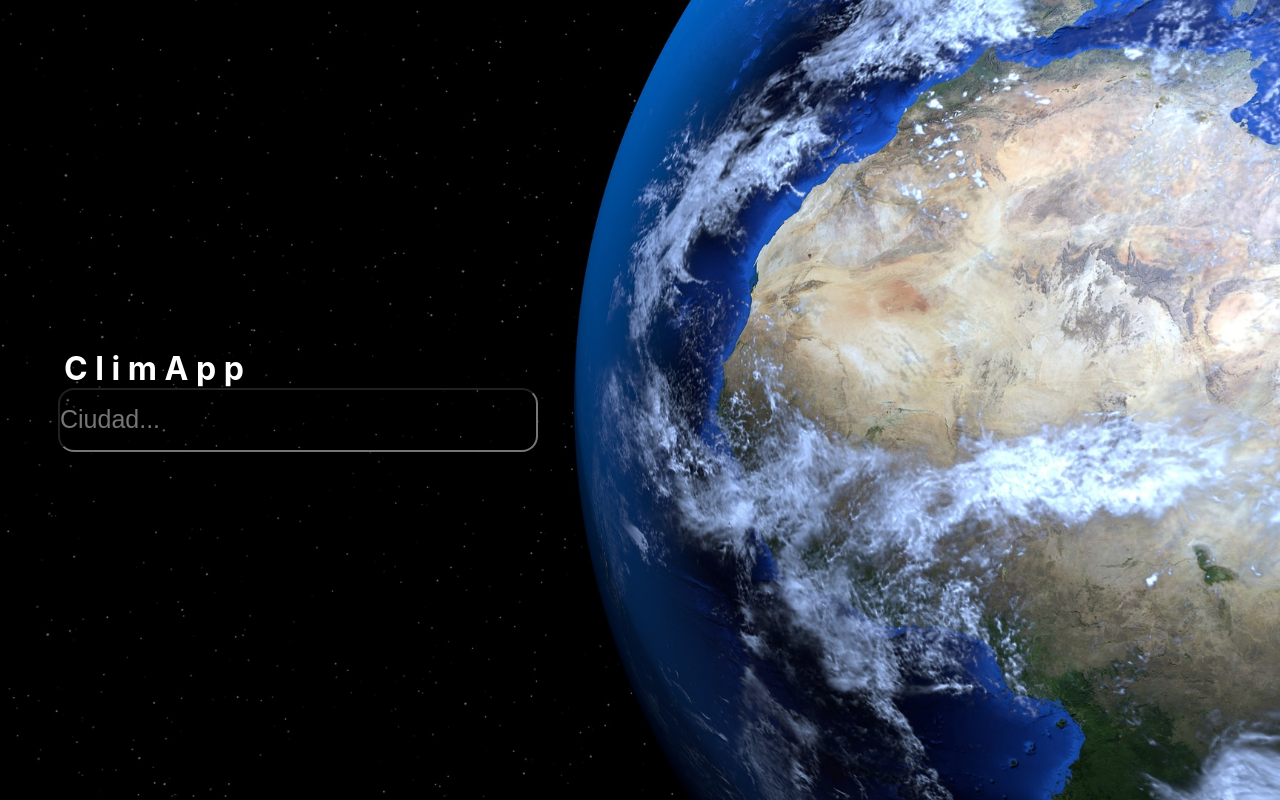
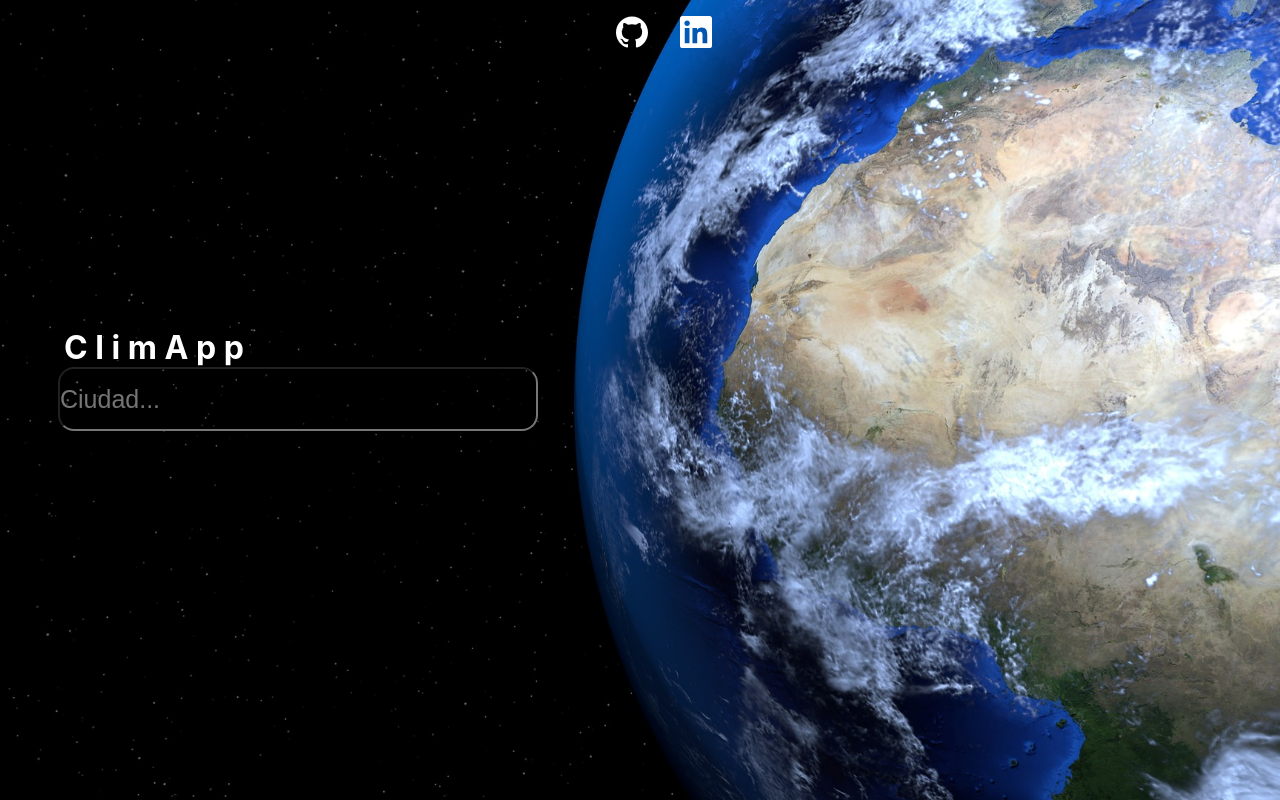
Before and after one commit to JotaPeForty/ClimApp, a React (Create React App) app: page / in a window 1280 px wide. Built offline with nearby package versions, Linux system fonts and the light colour scheme.

Commit message:
agregado de redes

```diff
--- a/src/Components/CardInfo.jsx
+++ b/src/Components/CardInfo.jsx
@@ -9,13 +9,11 @@ const CardInfo = ({ name, actual, img, description, max, min, pressure, humidity
           <h1>{name}</h1>
         </div>
         <div className="descrip">
-          <h1>{description}</h1>
           <img
             src={`http://openweathermap.org/img/wn/${img}@2x.png`}
-            width="150"
-            height="150"
             alt="icon"
           />
+          <h1>{description}</h1>
         </div>
         <div className="temp">
           <div className="actual">
--- a/src/Components/Home.jsx
+++ b/src/Components/Home.jsx
@@ -3,6 +3,8 @@ import { useSelector } from "react-redux";
 import SearchBar from "./SearchBar";
 import SearchBar2 from "./SearchBar2";
 import CardInfo from "./CardInfo";
+import NavBar from "./NavBar";
+
 import "../Sass/Home.scss";
 
 const Home = () => {
@@ -26,15 +28,22 @@ const Home = () => {
 
   return (
     <div className={clima}>
+    <NavBar className="navbar"/>
       <div>
-        <div className="title">
+        {data.length === 0 ? (
+          <>
+          <div className="title">
           <h1>C l i m A p p</h1>
         </div>
-        {data.length === 0 ? (
           <div>
             <SearchBar className="bar" />
           </div>
+          </>
         ) : (
+          <>
+          <div className="title2">
+          <h1>C l i m A p p</h1>
+        </div>
           <div>
             <SearchBar2 className="bar2" />
             <CardInfo
@@ -48,6 +57,7 @@ const Home = () => {
               humidity={data.main.humidity}
             />
           </div>
+          </>
         )}
       </div>
     </div>
--- /dev/null
+++ b/src/Components/NavBar.jsx
@@ -0,0 +1,30 @@
+import React from "react";
+import { SiLinkedin, SiGithub } from "react-icons/si";
+import "../Sass/NavBar.scss";
+
+const NavBar = () => {
+  return (
+    <div>
+      <div className="icons">
+        <a
+          href="https://github.com/JotaPeForty/ClimApp"
+          className="icon"
+          target="_blank"
+          rel="noreferrer"
+        >
+          <SiGithub />
+        </a>
+        <a
+          href="https://www.linkedin.com/in/juan-pablo-benavente-dev/"
+          className="icon"
+          target="_blank"
+          rel="noreferrer"
+        >
+          <SiLinkedin />
+        </a>
+      </div>
+    </div>
+  );
+};
+
+export default NavBar;
--- a/src/Sass/CardInfo.scss
+++ b/src/Sass/CardInfo.scss
@@ -7,6 +7,7 @@
     @media screen and (max-width: 500px) {
         padding: 0rem 5rem 2rem;
     }
+
     @media screen and (max-width: 375px) {
         padding: 0rem 5rem 2rem;
     }
@@ -14,6 +15,15 @@
     h1 {
         font-size: 3rem;
         margin: 0;
+
+        @media screen and (max-width: 500px) {
+            font-size: 2rem;
+        }
+
+        @media screen and (max-width: 375px) {
+            font-size: 2rem;
+        }
+
     }
 
     .div {
@@ -22,6 +32,7 @@
         justify-content: space-between;
         align-items: center;
         padding: 0;
+        margin-bottom: 1rem;
 
         @media screen and (max-width: 500px) {
             justify-content: center
@@ -38,10 +49,44 @@
         display: flex;
         align-items: center;
 
+        img {
+            height: 12rem;
+            width: 12rem;
+
+            @media screen and (max-width: 500px) {
+                height: 8rem;
+                width: 8rem;
+            }
+
+            @media screen and (max-width: 375px) {
+                height: 8rem;
+                width: 8rem;
+            }
+        }
+
         h1 {
-            font-size: 3rem;
+            font-size: 2.5rem;
             margin: 0;
+
+
+            @media screen and (max-width: 500px) {
+                font-size: 2rem;
+            }
+
+            @media screen and (max-width: 375px) {
+                font-size: 2rem;
+            }
+
         }
+
+        @media screen and (max-width: 500px) {
+            flex-direction: column;
+        }
+
+        @media screen and (max-width: 375px) {
+            flex-direction: column;
+        }
+
     }
 
     .temp {
@@ -56,6 +101,16 @@
             h1 {
                 font-size: 4rem;
                 margin: 0;
+
+
+                @media screen and (max-width: 500px) {
+                    font-size: 2.5rem;
+                }
+
+                @media screen and (max-width: 375px) {
+                    font-size: 2.5rem;
+                }
+
             }
 
             @media screen and (max-width: 500px) {
@@ -68,17 +123,6 @@
 
         }
 
-        .st {
-            padding: 0;
-            padding-left: 5rem;
-            padding-bottom: 2rem;
-            margin: 0;
-
-            h1 {
-                font-size: 3rem;
-                margin: 0;
-            }
-        }
     }
 
     .divm {
@@ -93,13 +137,13 @@
 
         @media screen and (max-width: 500px) {
             flex-direction: column;
-            padding: 0.7rem 4rem;
+            padding: 1rem 4rem;
             text-align: center;
         }
 
         @media screen and (max-width: 375px) {
             flex-direction: column;
-            padding: 0.7rem 4rem;
+            padding: 1rem 4rem;
             text-align: center;
         }
 
--- a/src/Sass/Home.scss
+++ b/src/Sass/Home.scss
@@ -1,11 +1,40 @@
-*{
+* {
     padding: 0;
     margin: 0;
+    overflow-x: hidden;
+    overflow-y: hidden;
 }
 
+.navbar{
+    display: flex;
 
+}
 
 .title {
+    display: flex;
+    justify-content: space-between;
+    align-items: center;
+    margin-left: 1rem;
+    margin-top: 17rem;
+    color: white;
+    text-shadow: 1px 1px 0 #000000, 1px -1px 0 #000000, -1px 1px 0 #000000, -1px -1px 0 #000000, 1px 0px 0 #000000, 0px 1px 0 #000000, -1px 0px 0 #000000, 0px -2px 0 #000000;
+
+    @media screen and (max-width: 500px) {
+        display: flex;
+        justify-content: center;
+        align-items: center;
+    }
+
+    @media screen and (max-width: 375px) {
+        display: flex;
+        justify-content: center;
+        align-items: center;
+    }
+}
+.title2 {
+    display: flex;
+    justify-content: space-between;
+    align-items: center;
     margin-left: 1rem;
     color: white;
     text-shadow: 1px 1px 0 #000000, 1px -1px 0 #000000, -1px 1px 0 #000000, -1px -1px 0 #000000, 1px 0px 0 #000000, 0px 1px 0 #000000, -1px 0px 0 #000000, 0px -2px 0 #000000;
@@ -29,10 +58,6 @@
     background-position: center center;
     background-repeat: no-repeat;
     height: 100vh;
-    margin: 0;
-    padding: 0;
-    overflow-x: hidden;
-    overflow-y: hidden;
 
 }
 
@@ -42,10 +67,6 @@
     background-position: center center;
     background-repeat: no-repeat;
     height: 100vh;
-    margin: 0;
-    padding: 0;
-    overflow-x: hidden;
-    overflow-y: hidden;
 
 }
 
@@ -57,17 +78,18 @@
     height: 100vh;
     width: auto;
     display: flex;
-    align-items: center;
+    flex-direction: column;
+    justify-content: flex-start;
+    align-items: left;
     padding-left: 3rem;
 
     @media screen and (max-width: 500px) {
         flex-direction: column;
-        justify-content: center;
         padding: 0;
     }
+
     @media screen and (max-width: 375px) {
         flex-direction: column;
-        justify-content: center;
         padding: 0;
     }
 
@@ -79,10 +101,6 @@
     background-position: center center;
     background-repeat: no-repeat;
     height: 100vh;
-    margin: 0;
-    padding: 0;
-    overflow-x: hidden;
-    overflow-y: hidden;
 
 
 }
@@ -93,12 +111,6 @@
     background-position: center center;
     background-repeat: no-repeat;
     height: 100vh;
-    margin: 0;
-    padding: 0;
-    overflow-x: hidden;
-    overflow-y: hidden;
-
-
 }
 
 .landscape {
@@ -107,10 +119,6 @@
     background-position: center center;
     background-repeat: no-repeat;
     height: 100vh;
-    margin: 0;
-    padding: 0;
-    overflow-x: hidden;
-    overflow-y: hidden;
 
 }
 
@@ -120,10 +128,6 @@
     background-position: center center;
     background-repeat: no-repeat;
     height: 100vh;
-    margin: 0;
-    padding: 0;
-    overflow-x: hidden;
-    overflow-y: hidden;
 
 }
 
@@ -133,10 +137,6 @@
     background-position: center bottom;
     background-repeat: no-repeat;
     height: 100vh;
-    margin: 0;
-    padding: 0;
-    overflow-x: hidden;
-    overflow-y: hidden;
 
 }
 
@@ -146,10 +146,6 @@
     background-position: center bottom;
     background-repeat: no-repeat;
     height: 100vh;
-    margin: 0;
-    padding: 0;
-    overflow-x: hidden;
-    overflow-y: hidden;
 
 }
 
@@ -160,10 +156,6 @@
     background-repeat: no-repeat;
     height: 100vh;
     width: auto;
-    margin: 0;
-    padding: 0;
-    overflow-x: hidden;
-    overflow-y: hidden;
 
 }
 
--- /dev/null
+++ b/src/Sass/NavBar.scss
@@ -0,0 +1,15 @@
+.icons {
+    display: flex;
+    justify-content: center;
+    margin-left: 2rem;
+
+    .icon {
+        margin-top: 1rem;
+        margin-right: 2rem;
+        color: #ffffff;
+        text-decoration: none;
+        font-size: 2rem;
+
+    }
+
+}
--- a/src/Sass/SearchBar.scss
+++ b/src/Sass/SearchBar.scss
@@ -7,6 +7,13 @@
     height: 100%;
     padding: 0px 10px;
 
+    @media screen and (max-width: 500px) {
+        justify-content: center;
+    }
+
+    @media screen and (max-width: 375px) {
+        justify-content: center;
+    }
 
 }
 
--- a/src/Sass/SearchBar2.scss
+++ b/src/Sass/SearchBar2.scss
@@ -27,9 +27,9 @@ border-radius: 0.7rem;
 }
 
 .button2{
-height: 3rem;
-width: 3rem;
-border-radius: 1rem;
+height: 2.5rem;
+width: 2.5rem;
+border-radius: 0.7rem;
 font-size: 15px;
 background-color: #dadada;
 text-align: center;
```
